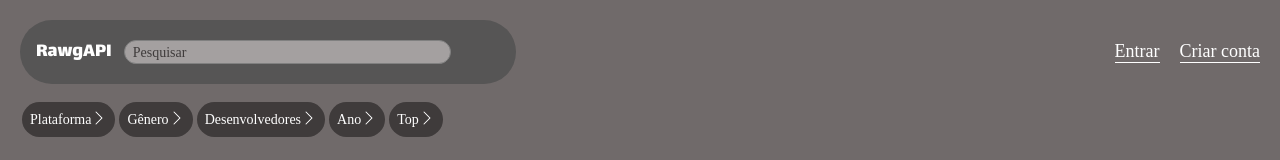
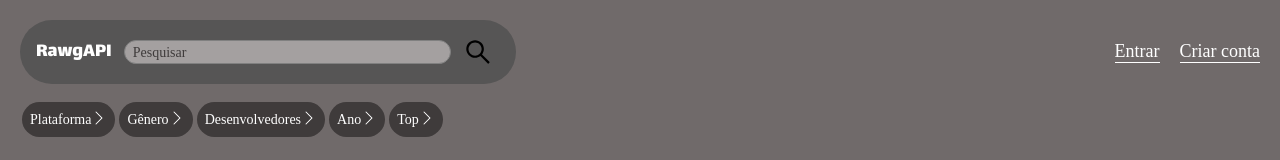
Before and after one commit to lucccxs/RawgAPI, a React (Vite) app: page / in a window 1280 px wide. Shown: the top 160 px of the page. Built offline with nearby package versions, Linux system fonts and the light colour scheme; a web font is replaced by a local one.

Commit message:
Lupa de pesquisa

```diff
--- a/src/Templates/Home/index.jsx
+++ b/src/Templates/Home/index.jsx
@@ -1,5 +1,6 @@
 import "./style/style.css"
 import GameCard from "../../components/Cards/"
+import { AiOutlineSearch } from "react-icons/ai"
 
 export default function Home(){
 
@@ -9,7 +10,7 @@ export default function Home(){
             <header>
                 <div className="pesquisar">
                     <label>RawgAPI</label>
-                    <input type="text" placeholder="Pesquisar"/>
+                    <input type="text" placeholder="Pesquisar"/><AiOutlineSearch size={30} className="lupa"/>
                 </div>
                 <div className="login">
                     <button>Entrar</button>
--- a/src/Templates/Home/style/style.css
+++ b/src/Templates/Home/style/style.css
@@ -43,6 +43,10 @@ header{
     color:#3F3B3B;
     font-family: "Alef", "sans-serif";
     font-size: 14px;
+}
+
+.lupa {
+    cursor: pointer;
 }
 
 .login{
```
Also changed, not shown: 1 other file (tests, documents, lock files or other folders).
